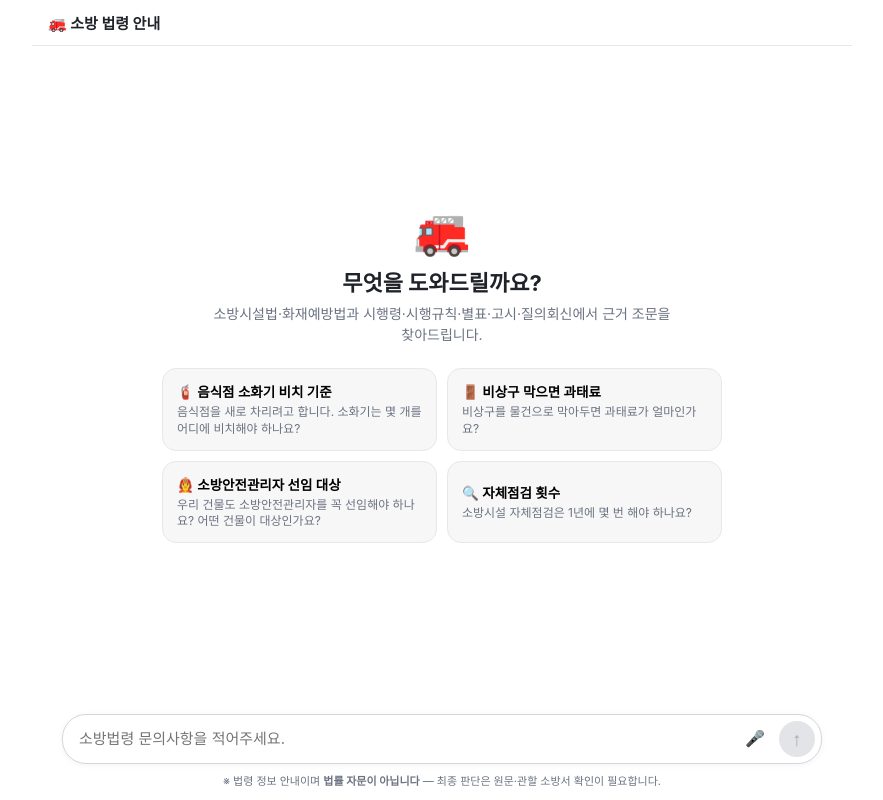
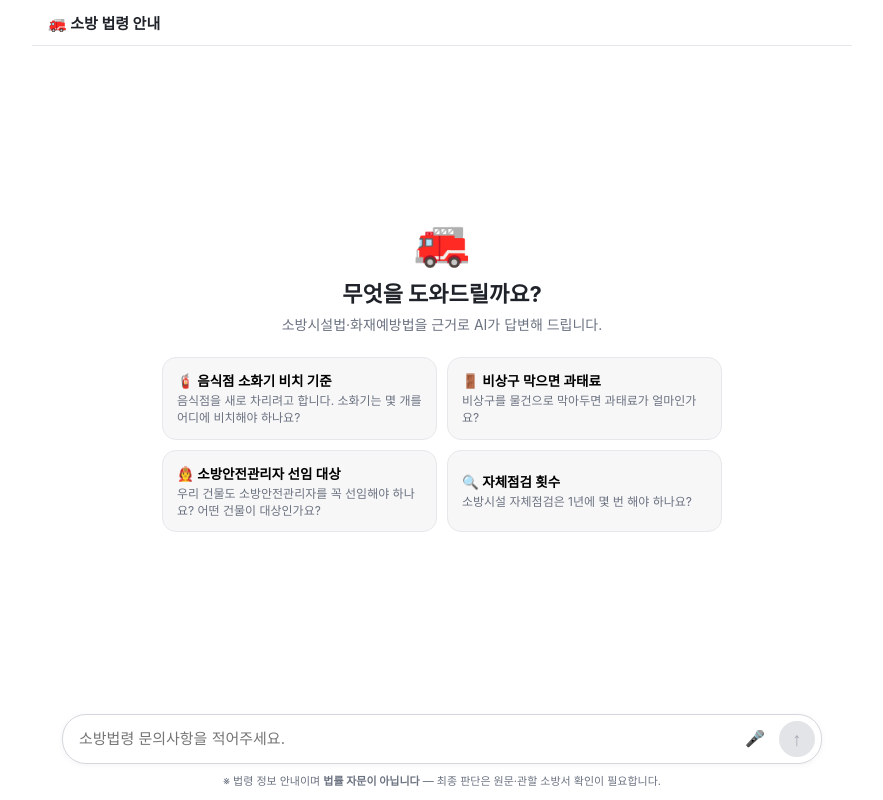
Before and after one commit to ikdd7/Test4, a Next.js app: page / in a window 1280 px wide. Shown: the whole page, without its empty margins (198-1081 px from the left). Built offline with nearby package versions, Linux system fonts and the light colour scheme.

Commit message:
웰컴 문구 수정: '소방시설법·화재예방법을 근거로 AI가 답변해 드립니다.'

```diff
--- a/app/components/Chat.tsx
+++ b/app/components/Chat.tsx
@@ -220,7 +220,7 @@ export default function Chat() {
         <div className="welcome">
           <div className="welcome-logo">🚒</div>
           <h2>무엇을 도와드릴까요?</h2>
-          <p>소방시설법·화재예방법과 시행령·시행규칙·별표·고시·질의회신에서 근거 조문을 찾아드립니다.</p>
+          <p>소방시설법·화재예방법을 근거로 AI가 답변해 드립니다.</p>
           <div className="cards">
             {SUGGESTIONS.map((s, i) => (
               <button key={i} className="card" onClick={() => send(undefined, s.prompt)} type="button">
```
